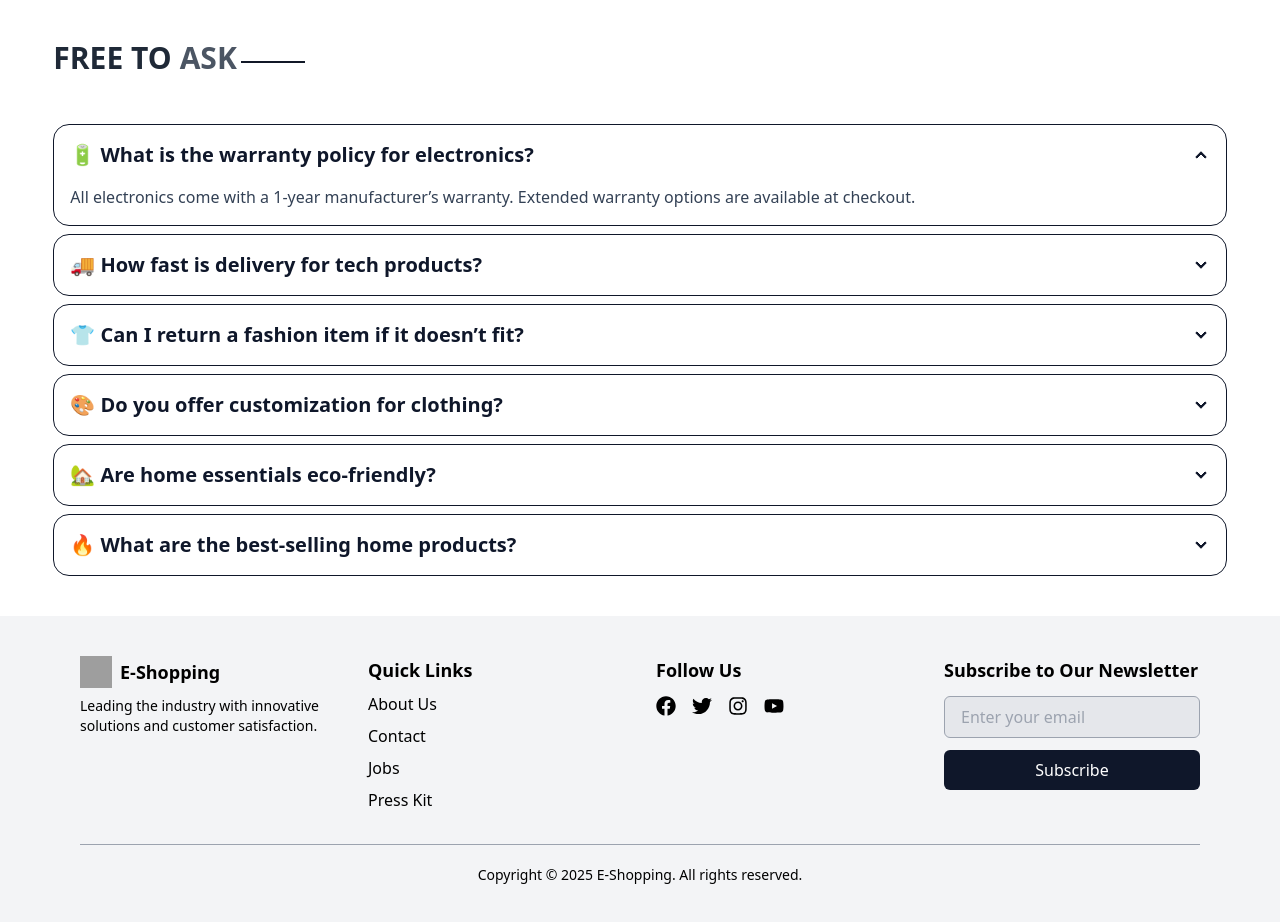
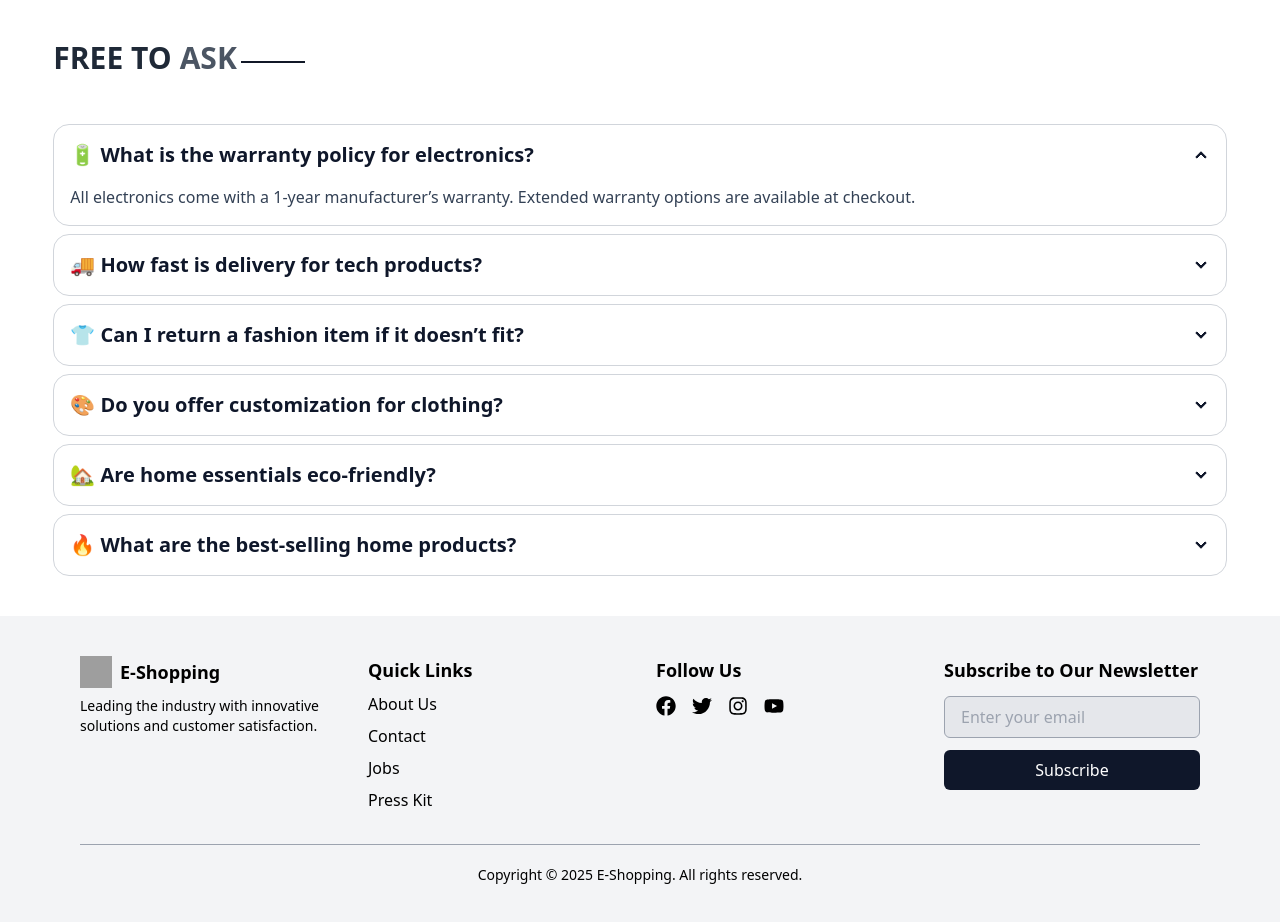
Before and after one commit to opar2043/E-Shopping, a React (Vite) app: page /about in a window 1280 px wide. Shown: the part 1120-2042 px from the top of the page. Built offline with nearby package versions, Linux system fonts and the light colour scheme; no server answers; grey boxes are pictures that could not be loaded.

Commit message:
changes made

```diff
--- a/src/Components/About/Faq.jsx
+++ b/src/Components/About/Faq.jsx
@@ -8,7 +8,7 @@ const Faq = () => {
       </h2>
 
       {/* Electronics Category */}
-      <div className="collapse collapse-arrow  bg-white text-slate-900 border border-slate-900">
+      <div className="collapse collapse-arrow  bg-white text-slate-900 border border-gray-300">
         <input type="radio" name="faq-accordion" defaultChecked />
         <div className="collapse-title text-xl font-semibold">
           🔋 What is the warranty policy for electronics?
@@ -21,7 +21,7 @@ const Faq = () => {
         </div>
       </div>
 
-      <div className="collapse collapse-arrow bg-white text-slate-900 border border-slate-900">
+      <div className="collapse collapse-arrow bg-white text-slate-900 border border-gray-300">
         <input type="radio" name="faq-accordion" />
         <div className="collapse-title text-xl font-semibold">
           🚚 How fast is delivery for tech products?
@@ -35,7 +35,7 @@ const Faq = () => {
       </div>
 
       {/* Fashion Category */}
-      <div className="collapse collapse-arrow bg-white text-slate-900 border border-slate-900">
+      <div className="collapse collapse-arrow bg-white text-slate-900 border border-gray-300">
         <input type="radio" name="faq-accordion" />
         <div className="collapse-title text-xl font-semibold">
           👕 Can I return a fashion item if it doesn’t fit?
@@ -48,7 +48,7 @@ const Faq = () => {
         </div>
       </div>
 
-      <div className="collapse collapse-arrow bg-white text-slate-900 border border-slate-900">
+      <div className="collapse collapse-arrow bg-white text-slate-900 border border-gray-300">
         <input type="radio" name="faq-accordion" />
         <div className="collapse-title text-xl font-semibold">
           🎨 Do you offer customization for clothing?
@@ -62,7 +62,7 @@ const Faq = () => {
       </div>
 
       {/* Home Essentials Category */}
-      <div className="collapse collapse-arrow bg-white text-slate-900 border border-slate-900">
+      <div className="collapse collapse-arrow bg-white text-slate-900 border border-gray-300">
         <input type="radio" name="faq-accordion" />
         <div className="collapse-title text-xl font-semibold">
           🏡 Are home essentials eco-friendly?
@@ -75,7 +75,7 @@ const Faq = () => {
         </div>
       </div>
 
-      <div className="collapse collapse-arrow bg-white text-slate-900 border border-slate-900">
+      <div className="collapse collapse-arrow bg-white text-slate-900 border border-gray-300">
         <input type="radio" name="faq-accordion" />
         <div className="collapse-title text-xl font-semibold">
           🔥 What are the best-selling home products?
--- a/src/Components/Dashboard/Dashboard.jsx
+++ b/src/Components/Dashboard/Dashboard.jsx
@@ -6,11 +6,15 @@ import {
 import { BiLogOut, BiPlusCircle, BiUnite } from "react-icons/bi";
 import { FiHome, FiInfo, FiPhoneCall, FiGrid } from "react-icons/fi";
 import useAuth from "../Hooks/useAuth";
+import useUser from "../Hooks/useUser";
 
 const Dashboard = () => {
-  const isAdmin = true;
+  const isAdmin = false;
   const { handleLogout } = useAuth();
   const navigate = useNavigate();
+
+  const [user] = useUser()
+   const {user : userEmail} = useAuth()
 
   function logOut() {
     handleLogout()
@@ -22,6 +26,8 @@ const Dashboard = () => {
         console.error("Error signing out:", error);
       });
   }
+
+  console.log(user);
 
   return (
     <div className=" bg-gray-100 flex flex-col md:flex-row">
--- a/src/Components/Dashboard/Item/Item.jsx
+++ b/src/Components/Dashboard/Item/Item.jsx
@@ -4,7 +4,7 @@ import useAxios from "../../Hooks/useAxios";
 import Swal from "sweetalert2";
 
 const Item = () => {
-  const [products] = useProducts();
+  const [products , refetch , isLoading] = useProducts();
   const axiosSecure = useAxios();
 
   function handleDelete(id) {
@@ -20,6 +20,7 @@ const Item = () => {
       if (result.isConfirmed) {
         axiosSecure.delete(`/products/${id}`).then(() => {
           toast.error("Successfully Deleted");
+        refetch()
         });
       }
     });
--- a/src/Components/Firebase/Login.jsx
+++ b/src/Components/Firebase/Login.jsx
@@ -1,5 +1,5 @@
-import React from "react";
-import { FaGoogle } from "react-icons/fa";
+import React, { useState } from "react";
+import { FaEye, FaGoogle } from "react-icons/fa";
 import { Link, useNavigate } from "react-router-dom";
 import useAuth from "../Hooks/useAuth";
 import toast from "react-hot-toast";
@@ -8,6 +8,12 @@ import useAxios from "../Hooks/useAxios";
 
 const Login = () => {
   const { handleLogin, user, setUser, googleSignin } = useAuth();
+  const [value , setValue] = useState(false);
+  function handleToggle(){
+    setValue(!value)
+    console.log(value);
+  }
+
   const navigate = useNavigate();
   const axiosSecure = useAxios();
 
@@ -81,6 +87,7 @@ const Login = () => {
                 className="w-full rounded-lg border border-gray-400 p-4 pe-12 text-sm shadow-xs"
                 placeholder="Enter email"
                 name="email"
+                defaultValue={'jasim12@gmail.com'}
               />
 
               <span className="absolute inset-y-0 end-0 grid place-content-center px-4">
@@ -95,6 +102,7 @@ const Login = () => {
                     strokeLinecap="round"
                     strokeLinejoin="round"
                     strokeWidth="2"
+                    onClick={handleToggle}
                     d="M16 12a4 4 0 10-8 0 4 4 0 008 0zm0 0v1.5a2.5 2.5 0 005 0V12a9 9 0 10-9 9m4.5-1.206a8.959 8.959 0 01-4.5 1.207"
                   />
                 </svg>
@@ -113,6 +121,7 @@ const Login = () => {
                 className="w-full rounded-lg border border-gray-400 p-4 pe-12 text-sm shadow-xs"
                 placeholder="Enter password"
                 name="pass"
+                defaultValue={'1234567'}
               />
 
               <span className="absolute inset-y-0 end-0 grid place-content-center px-4">
@@ -123,7 +132,7 @@ const Login = () => {
                   viewBox="0 0 24 24"
                   stroke="currentColor"
                 >
-                  <path
+            <path
                     strokeLinecap="round"
                     strokeLinejoin="round"
                     strokeWidth="2"
@@ -133,8 +142,10 @@ const Login = () => {
                     strokeLinecap="round"
                     strokeLinejoin="round"
                     strokeWidth="2"
+                    onClick={handleToggle}
                     d="M2.458 12C3.732 7.943 7.523 5 12 5c4.478 0 8.268 2.943 9.542 7-1.274 4.057-5.064 7-9.542 7-4.477 0-8.268-2.943-9.542-7z"
                   />
+
                 </svg>
               </span>
             </div>
```
